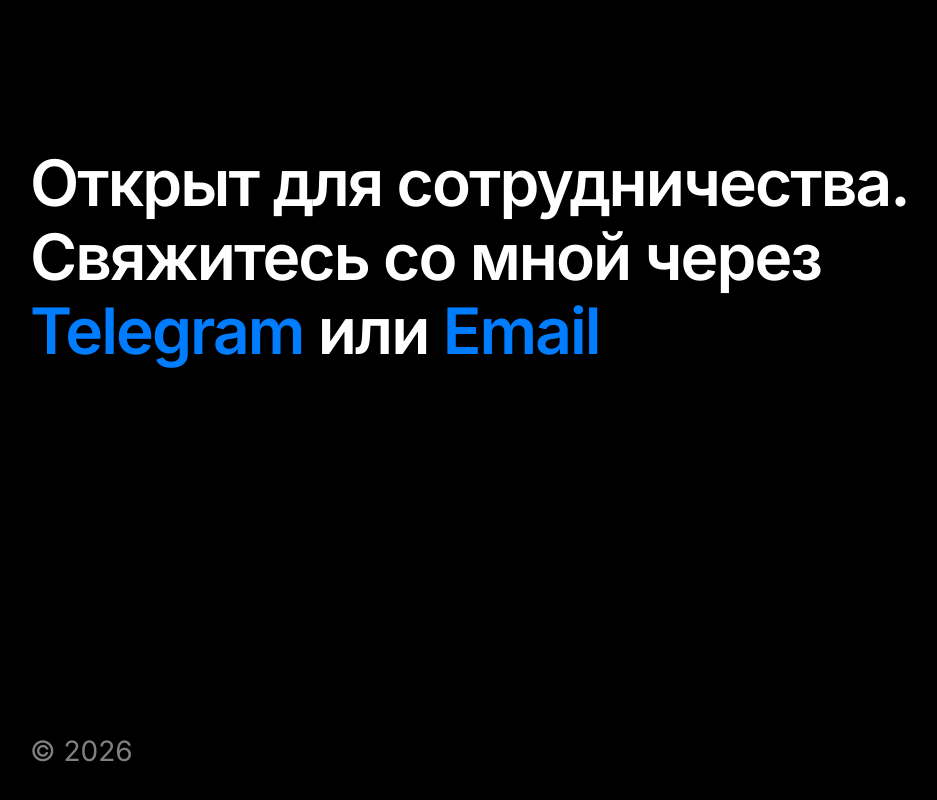
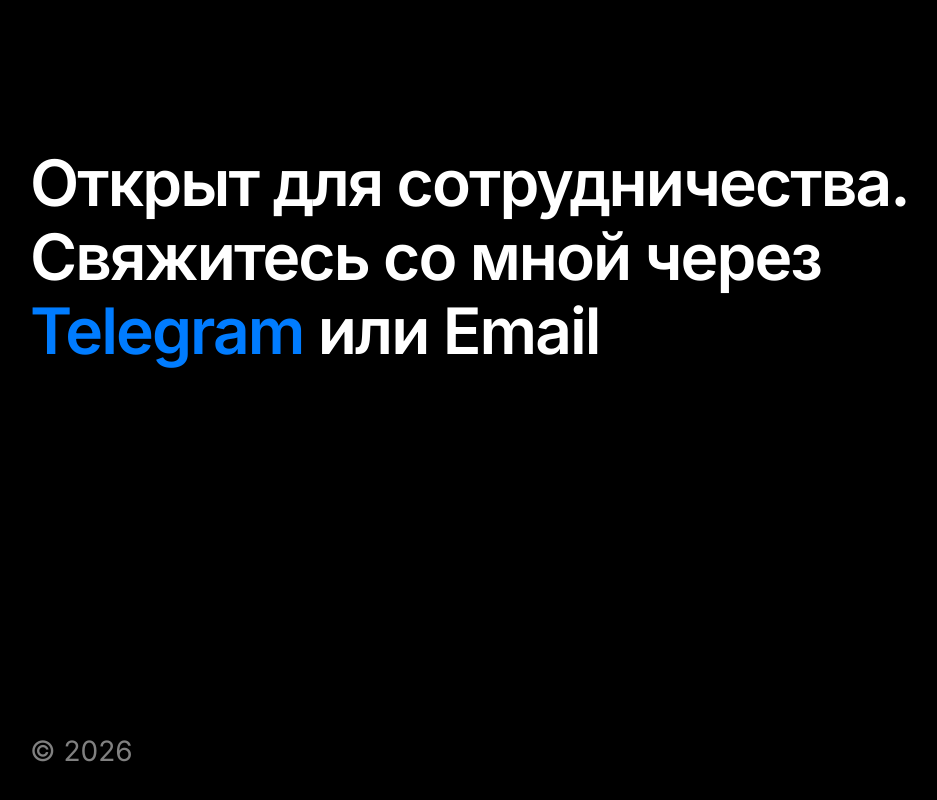
Before and after one commit to ivanzl9208/ivan-zlobin-portfolio, a website: page index.html in a window 1280 px wide. Shown: the part 5536-6336 px from the top of the page, without its empty margins (70-1007 px from the left). Drawn offline with Linux system fonts and the light colour scheme.

Commit message:
Style footer email link

```diff
--- a/styles.css
+++ b/styles.css
@@ -90,6 +90,7 @@ a.job:hover { opacity: .65; }
 .footer { padding: 176px 0 68px; }
 .footer h2 { max-width: 1000px; margin: 0; font-size: 64px; line-height: 1.16; letter-spacing: -.03em; font-weight: 600; }
 .footer h2 a { color: var(--blue); }
+.footer h2 .email-link { color: inherit; }
 .footer p { margin: 366px 0 0; color: rgba(255,255,255,.5); font-size: 28px; }
 
 @media (min-width: 1300px) {
```
